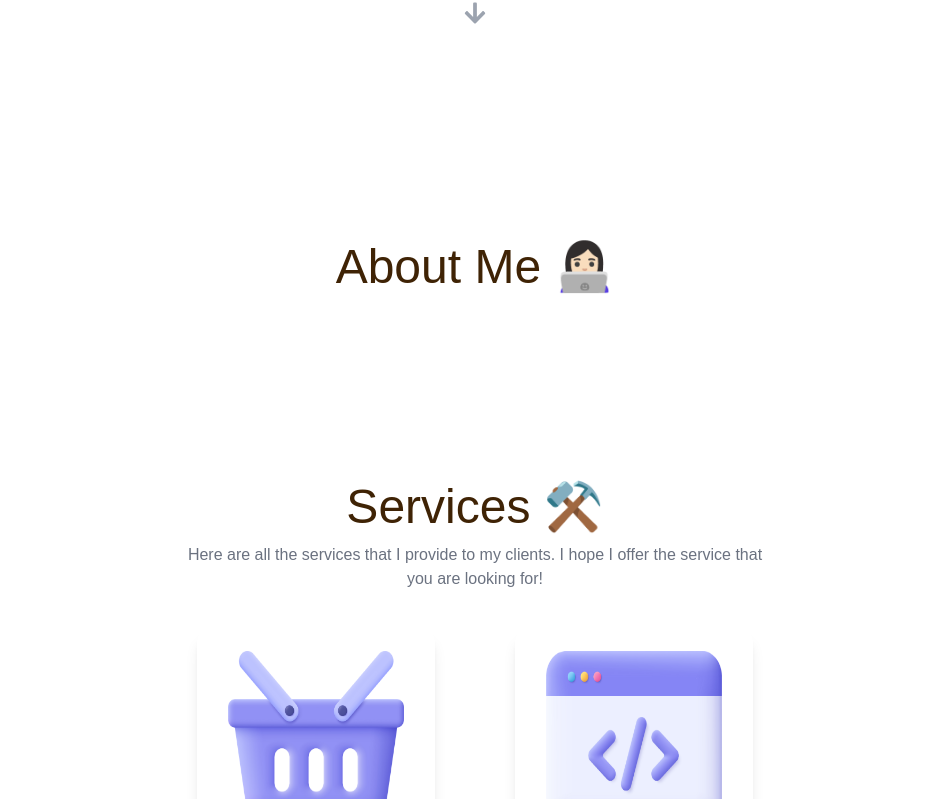
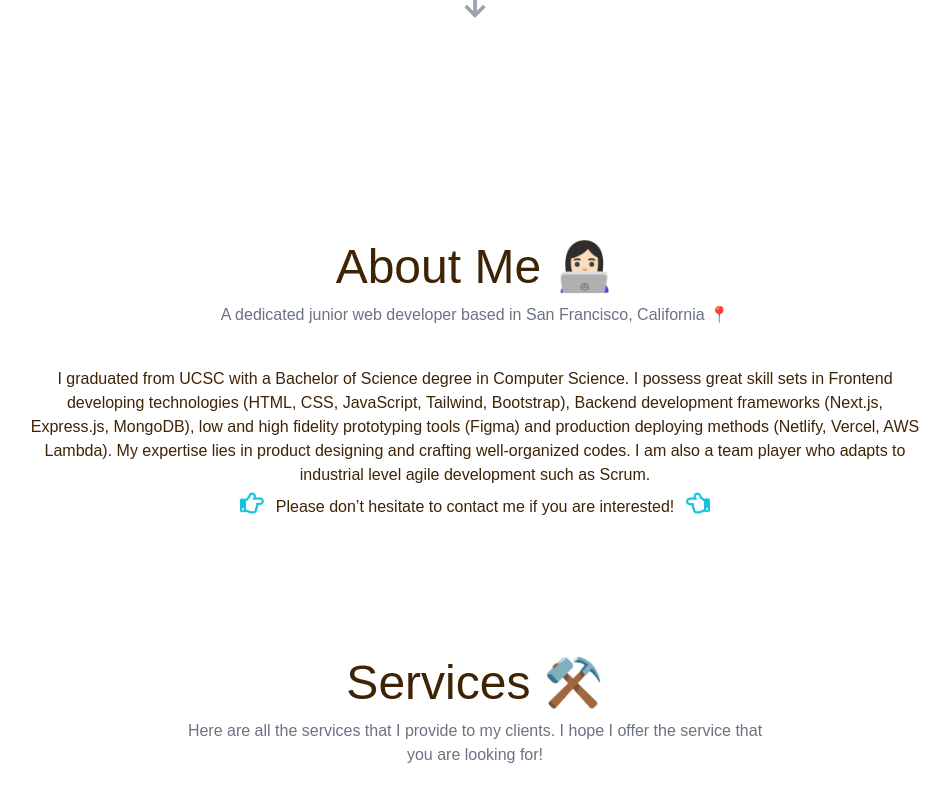
Before and after one commit to SherryFang1207/Ziqi-Profile, a React (Create React App) app in the folder portfolio-ziqi-fang/: page / in a window 1280 px wide. Shown: the part 725-1524 px from the top of the page, without its empty margins (165-1115 px from the left). Built offline with nearby package versions, Linux system fonts and the light colour scheme.

Commit message:
About me

```diff
--- a/portfolio-ziqi-fang/src/components/About.jsx
+++ b/portfolio-ziqi-fang/src/components/About.jsx
@@ -1,9 +1,17 @@
 import React from 'react'
 import Section from './common/Section'
+import {SlBubble} from 'react-icons/sl'
+import {FaRegHandPointRight, FaRegHandPointLeft} from 'react-icons/fa'
 
 const About = () => {
   return (
-    <Section title='About Me 👩🏻‍💻' subtitle=''>
+    <Section title='About Me 👩🏻‍💻' subtitle='A dedicated junior web developer based in San Francisco, California 📍'>
+      <p className='mx-20 w-3/4'>I graduated from UCSC with a Bachelor of Science degree in Computer Science. I possess great skill sets in Frontend developing technologies (HTML, CSS, JavaScript, Tailwind, Bootstrap), Backend development frameworks (Next.js, Express.js, MongoDB), low and high fidelity prototyping tools (Figma) and production deploying methods (Netlify, Vercel, AWS Lambda). My expertise lies in product designing and crafting well-organized codes. I am also a team player who adapts to industrial level agile development such as Scrum. </p>
+      <div className='flex flex-row pt-2'>
+      <div className='inline animate-wiggle text-[#14C2DD]'><FaRegHandPointRight className='scale-150 mx-4'/></div>
+      <span className='font-medium '>Please don’t hesitate to contact me if you are interested!</span>
+      <div className='inline animate-wiggle text-[#14C2DD]'><FaRegHandPointLeft className='scale-150 mx-4'/></div>
+      </div>
 
     </Section>
   )
```
